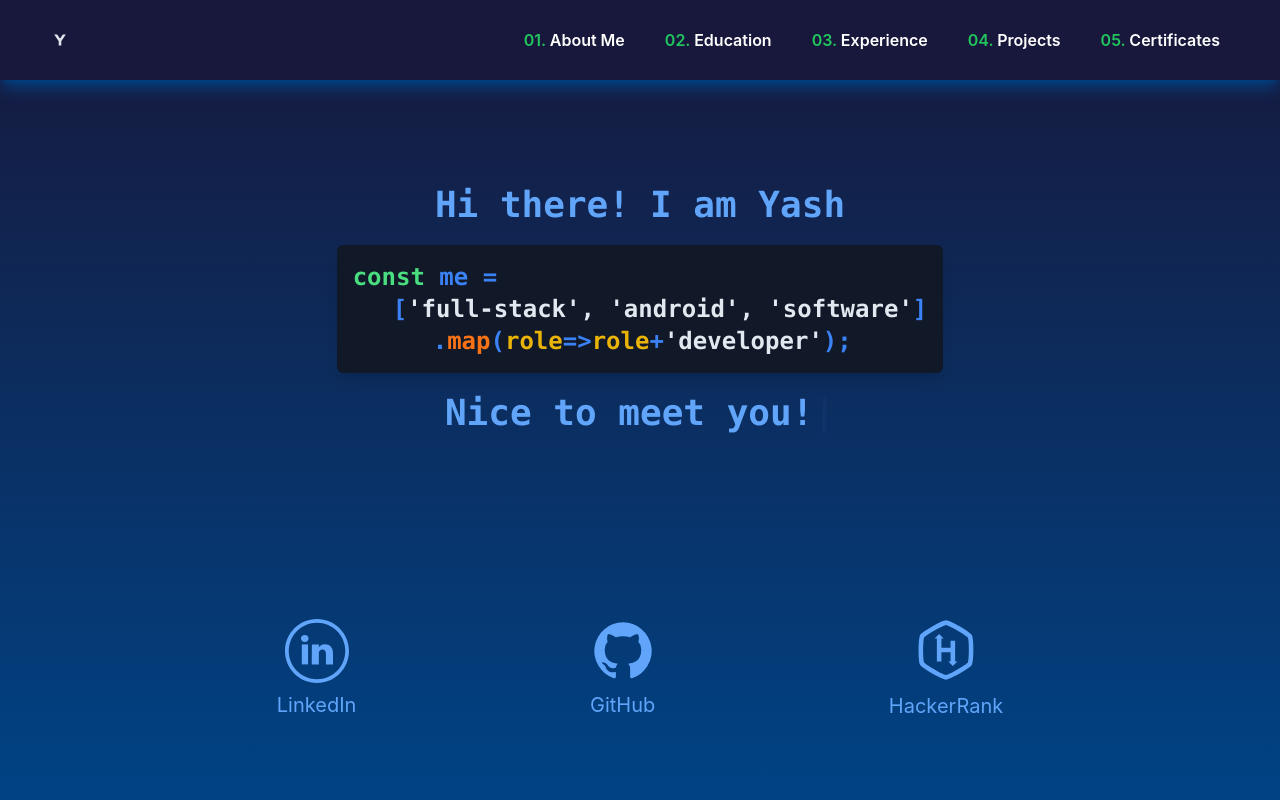
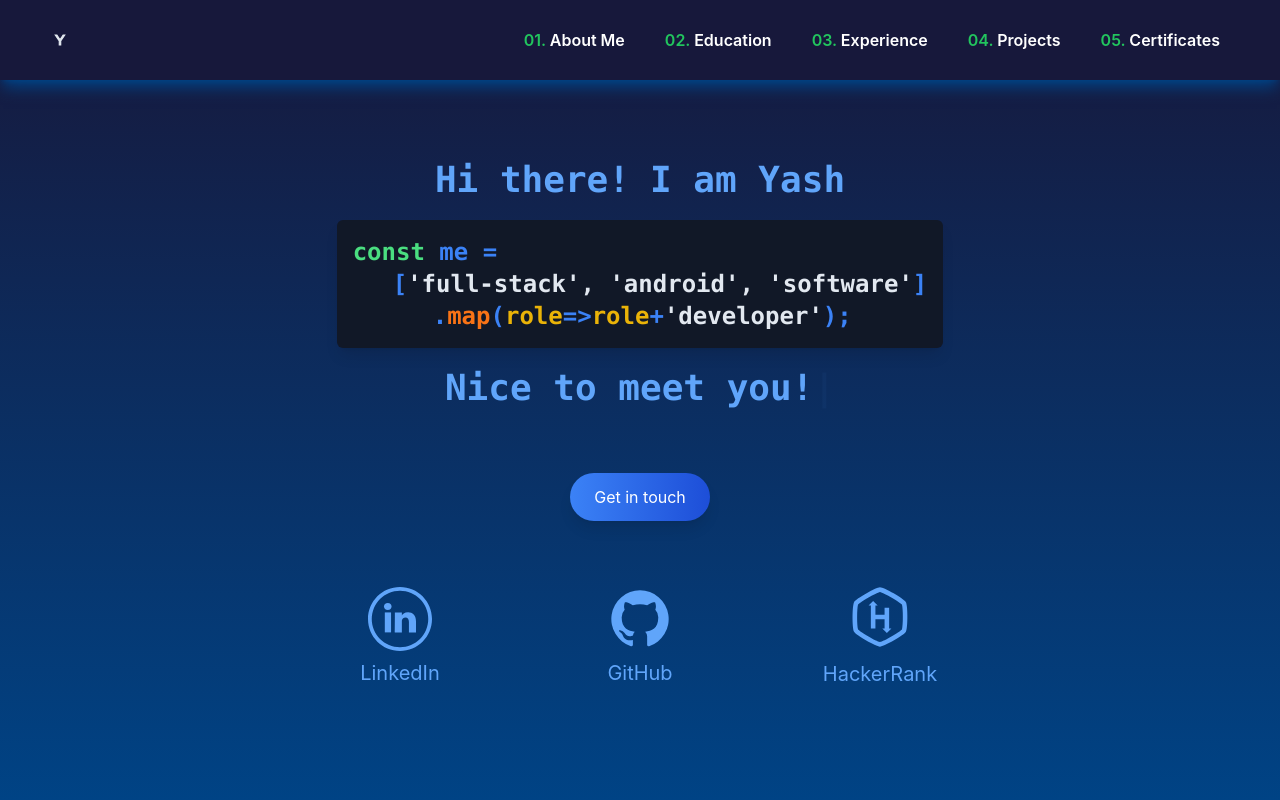
Before and after one commit to yashtibrewal/portfolio-website, a React (Create React App) app: page / in a window 1280 px wide. Shown: the top 800 px of the page. Built offline with nearby package versions, Linux system fonts and the light colour scheme.

Commit message:
get in touch

```diff
--- a/src/GoogleCertifications.tsx
+++ /dev/null
@@ -1,54 +0,0 @@
-import Grid from '@mui/material/Grid'
-import GoogleCodeJam2022_001 from "./images/Certificates/Google/Code Jam 2022_page-0001.webp"
-import GoogleCodeJam2021_001 from "./images/Certificates/Google/Code Jam 2021_page-0001.webp"
-import KickStart2019_001 from "./images/Certificates/Google/KickStart 2019_page-0001.webp"
-import KickStart2020_001 from "./images/Certificates/Google/KickStart 2020_page-0001.webp"
-import KickStart2021_001 from "./images/Certificates/Google/KickStart 2021_page-0001.webp"
-
-export default function GoogleCertifications() {
-    return (
-        <div id="googleCertificates">
-            <h1 className='logo'>Google Competitions</h1>
-            <Grid container>
-                <Grid item xs={12} sm={12} md={6}>
-                    <img
-                        className='certificate'
-                        src={GoogleCodeJam2022_001}
-                        alt="Certificate"
-                    />
-                </Grid>
-                <Grid item xs={12} sm={12} md={6}>
-                    <img
-                        className='certificate'
-                        src={GoogleCodeJam2021_001}
-                        alt="Certificate"
-                    />
-                </Grid>
-            </Grid>
-            <Grid container>
-                <Grid item xs={12} sm={12} md={4}>
-                    <img
-                        className='certificate'
-                        src={KickStart2019_001}
-                        alt="Certificate"
-                    />
-                </Grid>
-                <Grid item xs={12} sm={12} md={4}>
-                    <img
-                        className='certificate'
-                        src={KickStart2020_001}
-                        alt="Certificate"
-                    />
-                </Grid>
-                <Grid item xs={12} sm={12} md={4}>
-                    <img
-                        className='certificate'
-                        src={KickStart2021_001}
-                        alt="Certificate"
-                    />
-                </Grid>
-            </Grid>
-
-        </div>
-    )
-}
--- a/src/components/Greetings.tsx
+++ b/src/components/Greetings.tsx
@@ -6,7 +6,7 @@ export default function Greet() {
     return (
         <div className="min-h-screen flex flex-col justify-around">
 
-            <div className="flex flex-col md:flex-row items-center justify-around grow lg:gap-x-10">
+            <div className="flex mt-10 md:mt-20 lg:mt-32 flex-col md:flex-row items-center justify-around lg:gap-x-10">
 
                 <div className="flex flex-col justify-evenly items-center  font-mono font-bold space-y-5">
 
@@ -48,7 +48,19 @@ export default function Greet() {
                 </div>
 
             </div>
-
+            <div className="flex mx-auto">
+                <button
+                    onClick={() => {
+                        window.open(
+                            "https://docs.google.com/forms/d/e/1FAIpQLSc9fhKt9f0U76Hb6oDIc3mwBFlObwky2HNMKXKBNYxmkhWXIA/viewform?usp=sf_link",
+                            "_blank"
+                        );
+                    }}
+                    className="mx-auto w-fit px-6 py-3 rounded-full bg-gradient-to-r from-blue-500 to-blue-700 hover:from-blue-600 hover:to-blue-800 text-white shadow-lg hover:shadow-xl transition-all duration-300 ease-in-out transform hover:scale-105"
+                >
+                    Get in touch
+                </button>
+            </div>
             <div className="pb-20">
                 <Profiles />
             </div>
--- a/src/components/Profiles/Profiles.tsx
+++ b/src/components/Profiles/Profiles.tsx
@@ -2,21 +2,12 @@ import styles from './profiles.module.css';
 
 export default function Profiles() {
 
-
-    {/* <span className=''><a className='' href='mailto:yashtibrewal.in@gmail.com'>Email</a></span>
-            <span className=''><a className='' href='tel:+13528713427'>Phone</a></span> */}
-    {/* <div className="bg-my-blue-2 text-blue-400 rounded-full pl-5 pr-5 flex justify-center items-center">
-                Contact me here
-                <svg className="w-8 stroke-my-voilet-2"  viewBox="0 0 24 24" fill="none" xmlns="http://www.w3.org/2000/svg">
-                    <path d="M10 7L15 12L10 17" stroke-width="1.5" stroke-linecap="round" stroke-linejoin="round" />
-                </svg>
-            </div> */}
-
-
+    // ${styles.animate_fade_in_left}
     return (
-        <div id="profiles" className="flex flex-wrap items-center justify-around">
+        <div id="profiles" className="flex flex-wrap items-center justify-center">
+            <div className={`${styles.animate_fade_in_left} ${styles.animate_parent} w-20 md:w-40 lg:w-60`}>
                 <a
-                className={`${styles.profile} ${styles.animate_fade_in_left}`}
+                    className={`${styles.profile}`}
                     target="_blank"
                     rel="noreferrer"
                     href='https://www.linkedin.com/in/yash-tibrewal/'
@@ -39,8 +30,10 @@ export default function Profiles() {
 
                     <h1 className={styles.profile_text}>LinkedIn</h1>
                 </a>
+            </div>
+            <div className={`${styles.animate_fade_in_left} ${styles.animate_parent} w-20 md:w-40 lg:w-60`}>
                 <a
-                className={`${styles.profile} ${styles.animate_fade_in_left}`}
+                    className={`${styles.profile}`}
                     target="_blank"
                     rel="noreferrer"
                     href='https://github.com/yashtibrewal'
@@ -55,8 +48,10 @@ export default function Profiles() {
                     </svg>
                     <h1 className={styles.profile_text}>GitHub</h1>
                 </a>
+            </div>
+            <div className={`${styles.animate_fade_in_left} ${styles.animate_parent} w-20 md:w-40 lg:w-60`}>
                 <a
-                className={`${styles.profile} ${styles.animate_fade_in_left}`}
+                    className={`${styles.profile}`}
                     target="_blank"
                     rel="noreferrer"
                     href='https://www.hackerrank.com/profile/yashtibrewal'
@@ -67,5 +62,7 @@ export default function Profiles() {
                     <h1 className={styles.profile_text}>HackerRank</h1>
                 </a>
             </div>
+
+        </div>
     )
 }
--- a/src/components/Profiles/profiles.module.css
+++ b/src/components/Profiles/profiles.module.css
@@ -26,18 +26,19 @@
     animation: fade_in_left 1s ease-in-out both 1;
 }
 
-.profile:nth-child(1) {
-    animation-delay: 2s;
+
+.animate_parent:nth-child(1) {
+    animation-delay: 1.25s;
 }
 
-.profile:nth-child(2) {
-    animation-delay: 1.5s;
-}
-
-.profile:nth-child(3) {
+.animate_parent:nth-child(2) {
     animation-delay: 1s;
 }
 
+.animate_parent:nth-child(3) {
+    animation-delay: 0.75s;
+}
+
 .profile_text{
-    @apply text-sm md:text-base lg:text-lg xl:text-xl 2xl:text-2xl
+    @apply text-sm md:text-base lg:text-lg xl:text-xl 2xl:text-2xl;
 }
```
Also changed, not shown: src/App.tsx (+1 -8 lines), public/images/banner.jpg (added). Lines whose indentation alone changed are shown as unchanged.
